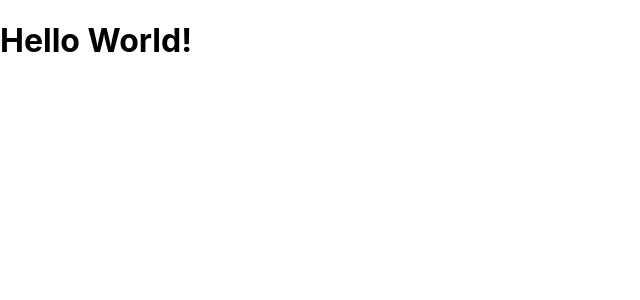
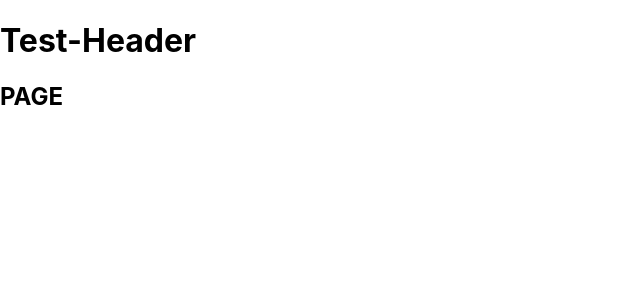
Before and after one commit to yannhn/notes, a React (Create React App) app: page / in a window 1280 px wide. Shown: the top 300 px of the page, without its empty margins (0-640 px from the left). Built offline with nearby package versions, Linux system fonts and the light colour scheme.

Commit message:
test layout

```diff
--- a/src/App.js
+++ b/src/App.js
@@ -1,8 +1,10 @@
+import HomePage from "./pages/HomePage";
+
 function App() {
   return (
-    <div className="App">
-      <h1>Hello World!</h1>
-    </div>
+    <>
+      <HomePage />
+    </>
   );
 }
 
--- a/src/components/Layout.js
+++ b/src/components/Layout.js
@@ -0,0 +1,12 @@
+import Footer from "./UI/Footer";
+import Header from "./UI/Header";
+
+export default function Layout({ children }) {
+  return (
+    <>
+      <Header />
+      {children}
+      <Footer />
+    </>
+  );
+}
--- a/src/components/UI/Footer.js
+++ b/src/components/UI/Footer.js
@@ -0,0 +1,7 @@
+export default function Footer() {
+  return (
+    <>
+      <h2>PAGE</h2>
+    </>
+  );
+}
--- a/src/components/UI/Header.js
+++ b/src/components/UI/Header.js
@@ -0,0 +1,7 @@
+export default function Header() {
+  return (
+    <>
+      <h1>Test-Header</h1>
+    </>
+  );
+}
--- /dev/null
+++ b/src/pages/HomePage.js
@@ -0,0 +1,5 @@
+import Layout from "../components/Layout";
+
+export default function HomePage() {
+  return <Layout></Layout>;
+}
```
